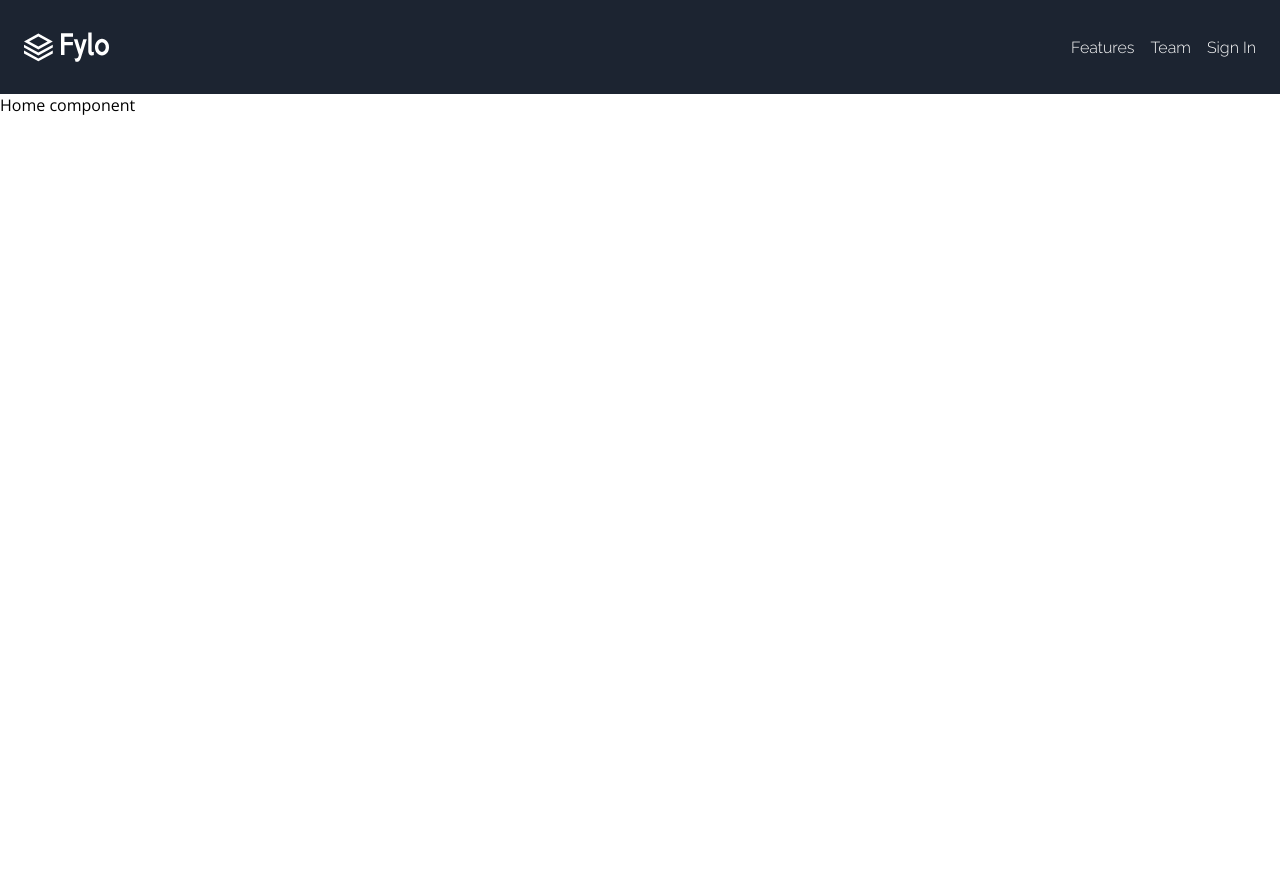
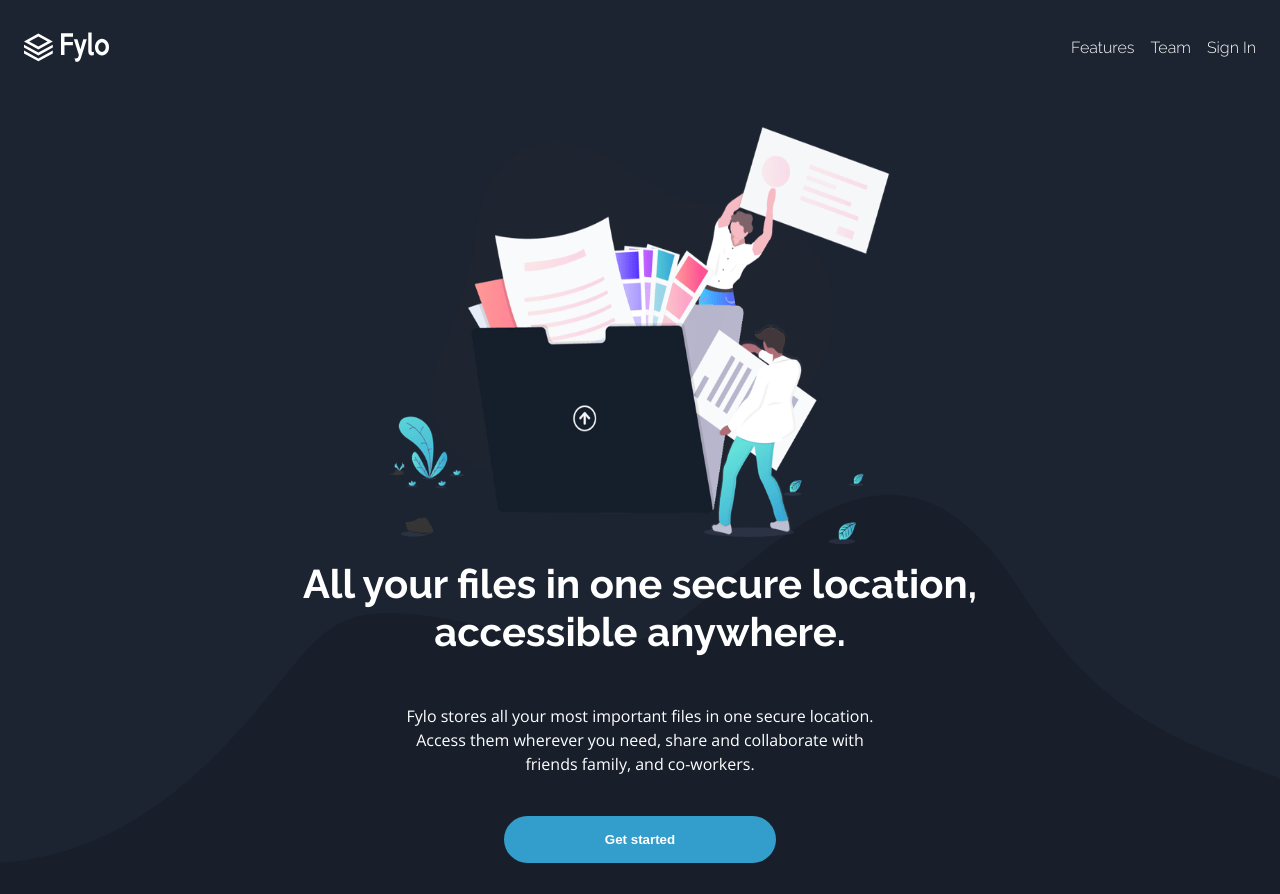
Before and after one commit to f29pereira/fylo, a Next.js app: page / in a window 1280 px wide. Before the commit the page ends 800 px from the top, so only its background shows below. Built offline with nearby package versions, Linux system fonts and the light colour scheme.

Commit message:
Update styling, Add TypeScript types, Intro and Button components
- Update globals.css styling
- Add index.ts for TypeScript types
- Add Intro component and Intro.module.css
- Add Button component, used by Intro, and Button.module.css
- Update Home component with Intro

```diff
--- /dev/null
+++ b/src/app/components/Button/Button.module.css
@@ -0,0 +1,16 @@
+/*
+CSS Module for Button component
+*/
+.btn {
+  font-weight: 700;
+  border: none;
+  border-radius: 2rem;
+  background-color: var(--cyan-500);
+  width: 17rem;
+  padding: 1rem 2rem;
+  cursor: pointer;
+}
+
+.btn:hover {
+  background-color: var(--teal-200);
+}
--- /dev/null
+++ b/src/app/components/Button/Button.tsx
@@ -0,0 +1,11 @@
+import type { ButtonProps } from "@/app/types";
+import styles from "./Button.module.css";
+
+/**
+ * Renders a button
+ *
+ * Props are defined in {@link ButtonProps}.
+ */
+export default function Button({ description }: ButtonProps) {
+  return <button className={styles.btn}>{description}</button>;
+}
--- /dev/null
+++ b/src/app/components/Intro/Intro.module.css
@@ -0,0 +1,107 @@
+/*
+CSS Module for Intro component
+*/
+.intro {
+  background-color: var(--navy-850);
+}
+
+/*image and title container*/
+.imgTitleCont {
+  position: relative;
+  z-index: 1;
+  padding: 0 2rem;
+}
+
+/*image*/
+.imgIntro {
+  width: 300px;
+  height: 250px;
+  display: block;
+  margin: auto;
+  padding-top: 2rem;
+}
+
+/*title*/
+.introTitle {
+  font-size: 1.5rem;
+  line-height: 2.2rem;
+  margin-top: 1rem;
+}
+
+.imgIntro,
+.introTitle {
+  position: relative;
+  z-index: 1; /*image and title appear in the foreground*/
+}
+
+/*background image*/
+.introBgImg {
+  position: absolute;
+  width: 100%;
+  bottom: 0;
+}
+
+/*background image - desktop*/
+.bgDesktop {
+  display: none;
+}
+
+/*description and button container*/
+.descBtnCont {
+  background-color: var(--navy-900);
+  padding: 1rem 2rem;
+}
+
+/*description*/
+.introDescription {
+  line-height: 1.5rem;
+}
+
+/*button*/
+.introButton {
+  margin-top: 2.5rem;
+}
+
+@media (min-width: 1000px) {
+  .intro {
+    position: relative;
+    height: 100vh;
+  }
+
+  /*image*/
+  .imgIntro {
+    width: 500px;
+    height: 450px;
+  }
+
+  /*background image - mobile*/
+  .bgMobile {
+    display: none;
+  }
+
+  /*background image - desktop*/
+  .bgDesktop {
+    display: unset;
+    bottom: 0;
+  }
+
+  /*title*/
+  .introTitle {
+    font-size: 2.5rem;
+    max-width: 50rem;
+    line-height: 3rem;
+  }
+
+  /*description and button container*/
+  .descBtnCont {
+    position: relative;
+    z-index: 1; /*description and button appear in the foreground*/
+    background-color: transparent;
+    margin-top: 2rem;
+  }
+
+  /*description*/
+  .introDescription {
+    max-width: 30rem;
+  }
+}
--- /dev/null
+++ b/src/app/components/Intro/Intro.tsx
@@ -0,0 +1,60 @@
+import Image from "next/image";
+import Link from "next/link";
+import styles from "./Intro.module.css";
+import type { IntroProps } from "@/app/types";
+import Button from "../Button/Button";
+
+/**
+ * Renders a component with:
+ * - Image
+ * - Title and description
+ * - Background Image
+ * - "Get Started" button
+ *
+ * Props are defined in {@link IntroProps}.
+ */
+export default function Intro({ title, description }: IntroProps) {
+  return (
+    <div className={styles.intro}>
+      <div className={`flex-col-center ${styles.imgTitleCont}`}>
+        {/*Intro Image*/}
+        <Image
+          src="/images/illustrations/illustration-intro.png"
+          alt="Intro"
+          width={720}
+          height={534}
+          className={styles.imgIntro}
+        />
+
+        {/*Background Image Mobile*/}
+        <img
+          src="/images/background/bg-curvy-mobile.svg"
+          alt=""
+          className={`${styles.introBgImg} ${styles.bgMobile}`}
+        />
+
+        {/*Intro description*/}
+        <h1 className={`text-center ${styles.introTitle}`}>{title}</h1>
+      </div>
+
+      <div className={`flex-col-center ${styles.descBtnCont}`}>
+        {/*Intro description*/}
+        <p className={`text-center ${styles.introDescription}`}>
+          {description}
+        </p>
+
+        {/*Get started button*/}
+        <div className={`flex-center ${styles.introButton}`}>
+          <Button description={<Link href="#">Get started</Link>} />
+        </div>
+      </div>
+
+      {/*Background Image Desktop*/}
+      <img
+        src="/images/background/bg-curvy-desktop.svg"
+        alt=""
+        className={`${styles.introBgImg} ${styles.bgDesktop}`}
+      />
+    </div>
+  );
+}
--- a/src/app/globals.css
+++ b/src/app/globals.css
@@ -37,17 +37,23 @@ ul > li > a {
   font-family: var(--font-raleway);
 }
 
+h1,
+p {
+  color: var(--white);
+}
+
 ul {
   list-style: none;
 }
 
 a {
+  color: var(--white);
   text-decoration: none;
 }
 
-h1,
-a {
-  color: var(--white);
+/*Center text*/
+.text-center {
+  text-align: center;
 }
 
 /*Centered flex row container*/
@@ -56,3 +62,11 @@ a {
   justify-content: center;
   align-items: center;
 }
+
+/*Centered flex column container*/
+.flex-col-center {
+  display: flex;
+  flex-direction: column;
+  justify-content: center;
+  align-items: center;
+}
--- a/src/app/page.module.css
+++ b/src/app/page.module.css
@@ -0,0 +1,7 @@
+/*
+CSS Module for Home component
+*/
+
+.homeBg {
+  background-color: var(--navy-900);
+}
--- a/src/app/page.tsx
+++ b/src/app/page.tsx
@@ -1,6 +1,16 @@
 import Image from "next/image";
 import styles from "./page.module.css";
+import Intro from "./components/Intro/Intro";
 
 export default function Home() {
-  return <div>Home component</div>;
+  return (
+    <main className={styles.homeBg}>
+      <Intro
+        title="All your files in one secure location, accessible anywhere."
+        description="Fylo stores all your most important files in one secure location.
+            Access them wherever you need, share and collaborate with friends
+            family, and co-workers."
+      />
+    </main>
+  );
 }
--- /dev/null
+++ b/src/app/types/index.ts
@@ -0,0 +1,19 @@
+import { ReactNode } from "react";
+
+/**
+ * Props for the Intro component
+ */
+export type IntroProps = {
+  //Intro title
+  title: string;
+  //Intro description
+  description: string;
+};
+
+/**
+ * Props for the Button component
+ */
+export type ButtonProps = {
+  //Button description (text / link)
+  description: ReactNode;
+};
```
